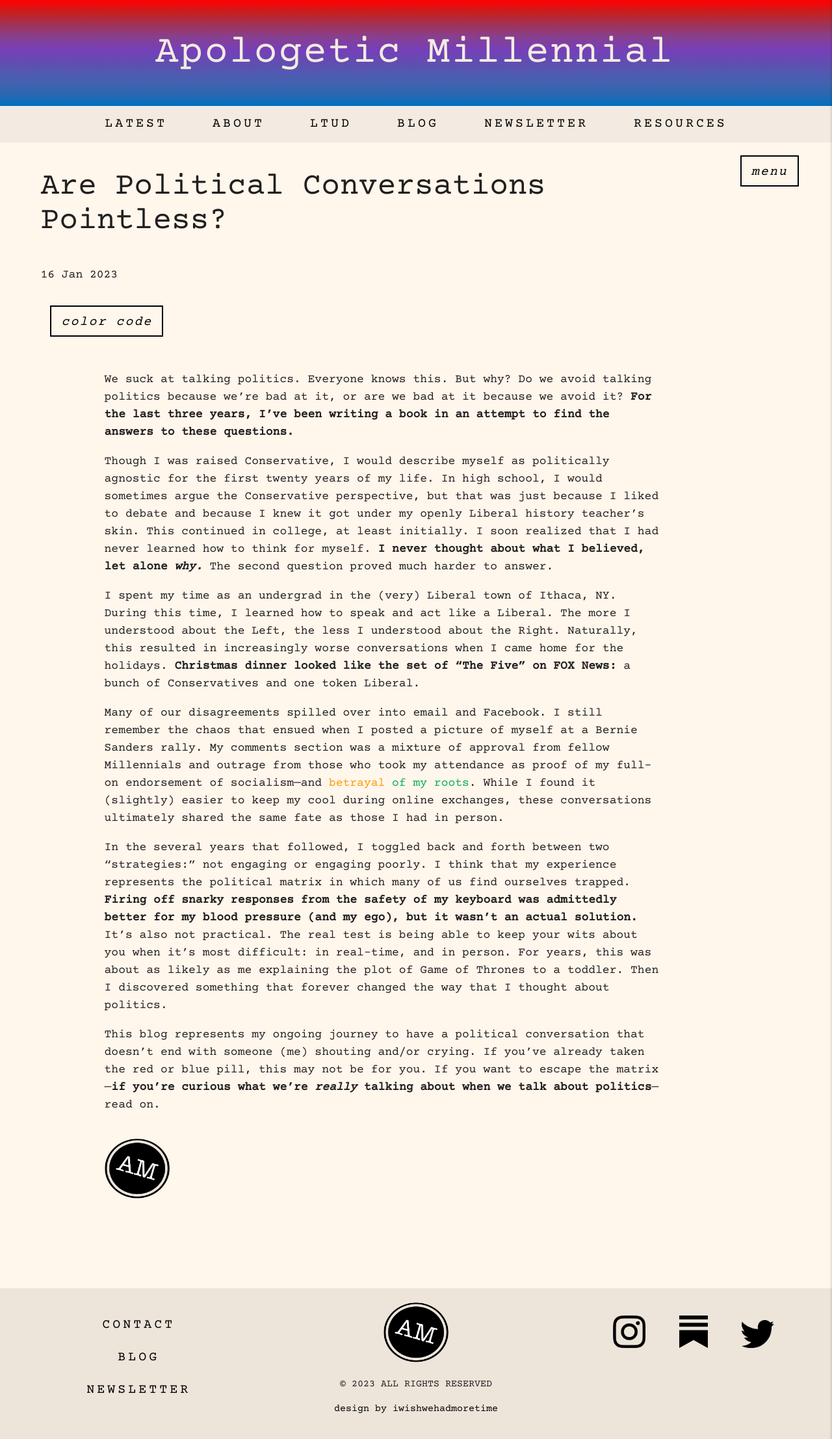
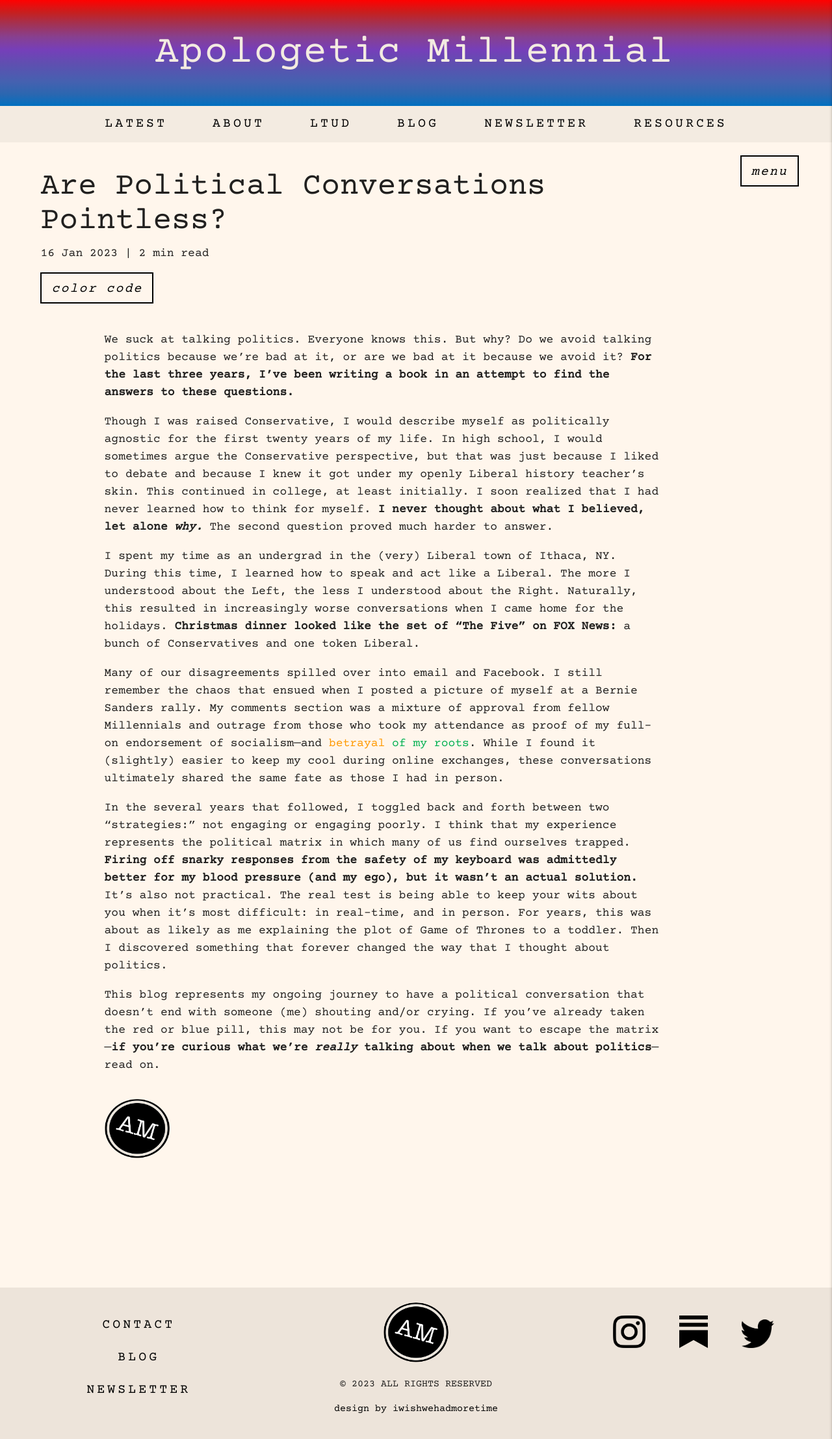
Before and after one commit to khiciste/apologetic_millennial, a Jekyll site: the page built from _posts/2023-01-16-are-political-conversations-pointless.html, in a window 1280 px wide. Shown: the whole page at 65% size. Built offline with Jekyll 4.4.1, drawn with Linux system fonts in a browser that asks for light colours; some web fonts are replaced.

Commit message:
major formatting on blog posts, add read lengths

```diff
--- a/_layouts/post.html
+++ b/_layouts/post.html
@@ -4,10 +4,10 @@ layout: default
 
   <div class="row">
     <div class="col s12 l9">
-      <h1>{{ page.title }}</h1>
-      <p class="meta">{{ page.date | date_to_string }}</p>
+      <h1 class="post-h1">{{ page.title }}</h1>
+      <p class="meta">{{ page.date | date_to_string }} | {{ page.read }} read</p>
       <!-- color code modal trigger -->
-      <button class="button modal-trigger" href="#color-code-modal">color code</button>
+      <button class="button modal-trigger" id="color-code-button" href="#color-code-modal">color code</button>
     </div>
   </div>
 
--- a/_posts/2023-01-16-are-political-conversations-pointless.html
+++ b/_posts/2023-01-16-are-political-conversations-pointless.html
@@ -2,6 +2,7 @@
 layout: post
 title: "Are Political Conversations Pointless?"
 date: 2023-01-16
+read: 2 min
 ---
 <!-- blog post 1 -------------------------->
 <p>
--- a/_posts/2023-01-25-escaping-conversational-purgatory.html
+++ b/_posts/2023-01-25-escaping-conversational-purgatory.html
@@ -2,6 +2,7 @@
 layout: post
 title: "Escaping Conversational Purgatory"
 date: 2023-01-25
+read: 5 min
 ---
 <!-- blog post 2 -------------------------->
 <p>
--- a/_posts/2023-02-01-moral-foundations-101.html
+++ b/_posts/2023-02-01-moral-foundations-101.html
@@ -2,6 +2,7 @@
 layout: post
 title: "Moral Foundations 101"
 date: 2023-02-01
+read: 2 min
 ---
 
 <!-- blog post 3 -------------------------->
--- a/_posts/2023-02-08-the-case-against-my-deadbeat-neighbors.html
+++ b/_posts/2023-02-08-the-case-against-my-deadbeat-neighbors.html
@@ -2,6 +2,7 @@
 layout: post
 title: "The Case Against My Deadbeat Neighbors"
 date: 2023-02-08
+read: 3 min
 ---
 <!-- blog post 4 -------------------------->
 <p class="small">
--- a/styles/style.css
+++ b/styles/style.css
@@ -378,6 +378,19 @@ main li {
   font-size: 24px;
 }
 
+.post-h1 {
+  margin-bottom: 0;
+}
+
+.meta {
+  margin: 10px 0;
+}
+
+#color-code-button {
+  margin: 5px 0;
+}
+
+
 .margin-bottom-30 {
   margin-bottom: 30px;
 }
```
